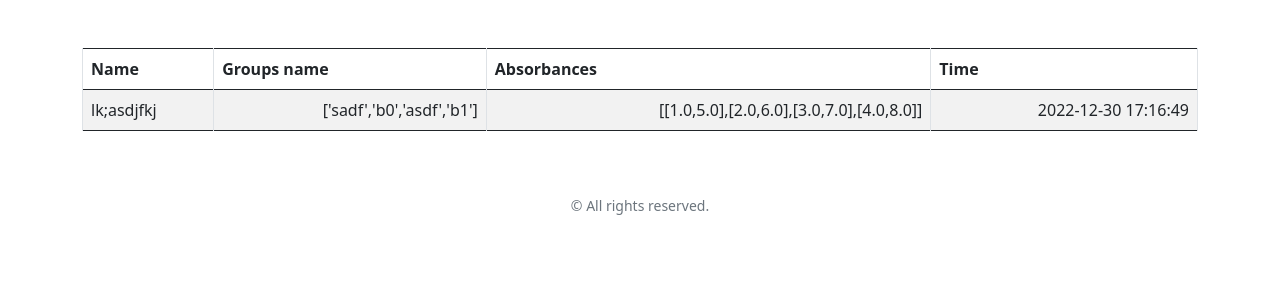
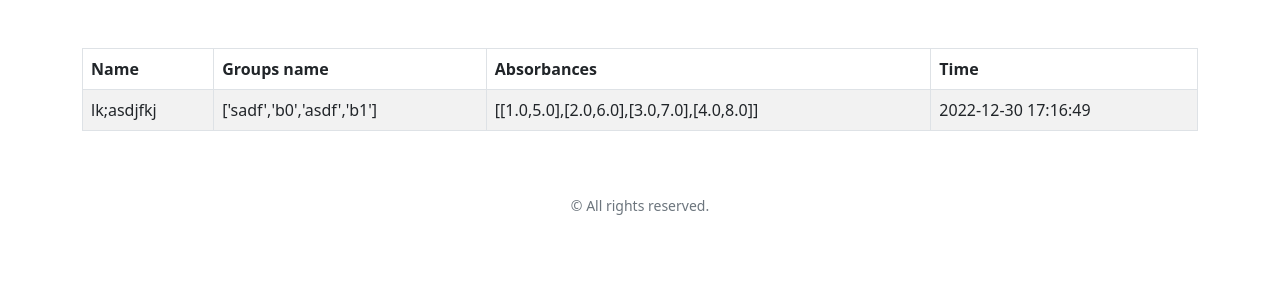
Before and after one commit to morteza1440/cs50x_final_project, a Flask app: page /history in a window 1280 px wide. Shown: the part 76-376 px from the top of the page. Run offline with Flask 2, Linux system fonts and the light colour scheme; a user stored in the database is signed in; data comes from the database, SQL or seed files in the repository; some libraries are stand-ins or nearby versions.

Commit message:
fixed history.html table

```diff
--- a/static/styles.css
+++ b/static/styles.css
@@ -43,11 +43,3 @@ img
     display: inline;
     width: 4.64rem !important
 }
-
-.table-bordered > tbody > tr > td,
-.table-bordered > thead > tr > td,
-.table-bordered
-{
-    border-bottom: 0;
-    border-top: 0;
-}
--- a/templates/history.html
+++ b/templates/history.html
@@ -5,7 +5,8 @@
 {% endblock %}
 
 {% block main %}
-    <table class="table table-striped table-bordered align-middle">
+    <div class="table-responsive">
+        <table class="table align-middle table-striped table-bordered ">
             <thead>
                 <tr>
                     <th class="text-start">Name</th>
@@ -22,9 +23,9 @@
 
                         <tr>
                             <td class="text-start">{{ row.name }}</td>
-                        <td class="text-end">{{ row.name_groups }}</td>
-                        <td class="text-end">{{ row._values }}</td>
-                        <td class="text-end">{{ row.timestamp }}</td>
+                            <td class="text-start">{{ row.name_groups }}</td>
+                            <td class="text-start">{{ row._values }}</td>
+                            <td class="text-start">{{ row.timestamp }}</td>
                         </tr>
 
                     {% endfor %}
@@ -33,5 +34,6 @@
 
             </tbody>
         </table>
+    </div>
 
 {% endblock %}
```
Lines whose indentation alone changed are shown as unchanged.
